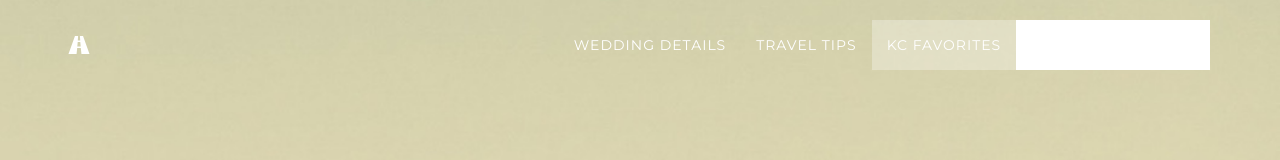
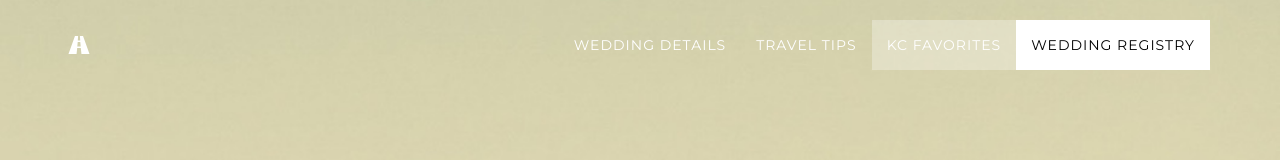
Before and after one commit to robotarmy/wedding, a website: page index.html in a window 1280 px wide. Shown: the top 160 px of the page. Drawn offline with nearby package versions, Linux system fonts and the light colour scheme; some packages are replaced by stand-ins of ours; a script that the page names is missing.

Commit message:
Update index.html

```diff
--- a/index.html
+++ b/index.html
@@ -62,7 +62,7 @@
                         <a class="page-scroll" href="#favorites">KC Favorites</a>
                     </li>
 			<li style="background-color: white; color: black;">
-			  <a href="https://www.zola.com/registry/kcsunshine"> Wedding Registry </a>
+			  <a style="color:black" href="https://www.zola.com/registry/kcsunshine"> Wedding Registry </a>
 			</li>
                 </ul>
             </div>
```
